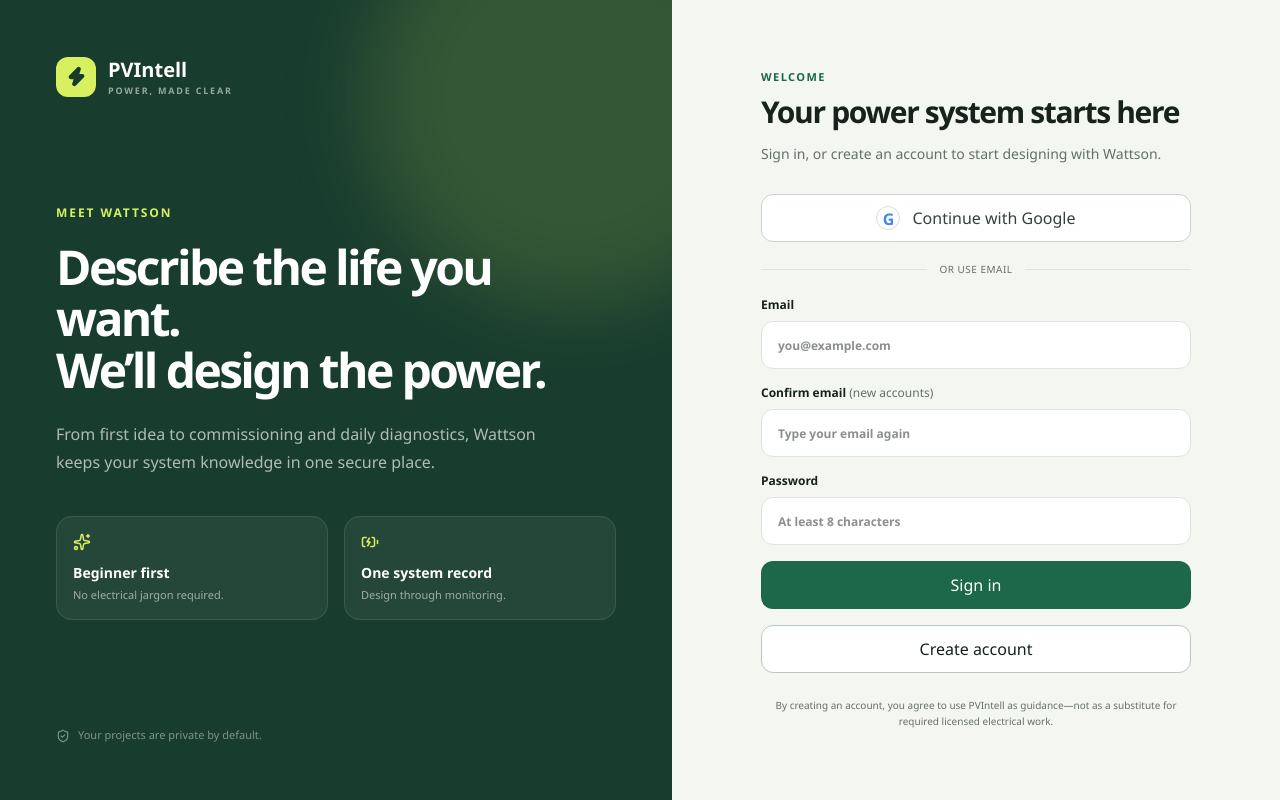
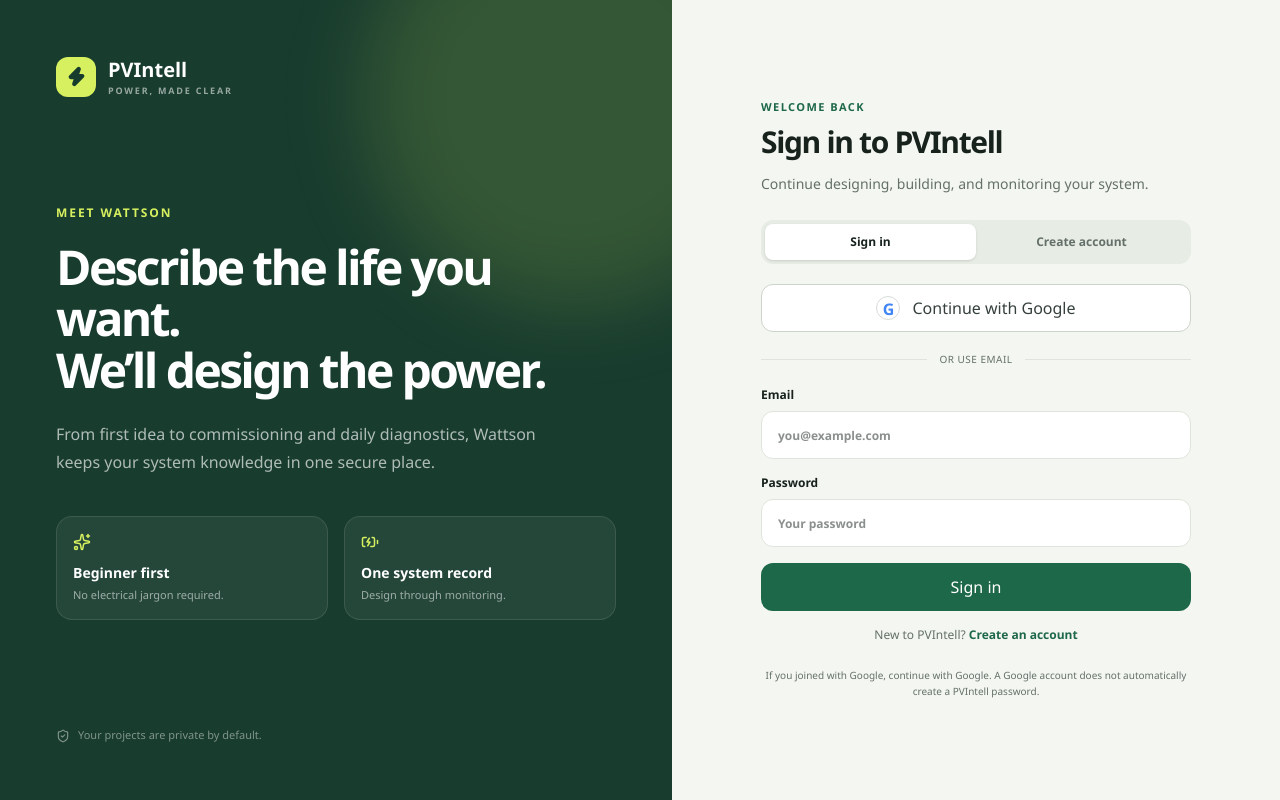
Before and after one commit to jtbmopar1-debug/PVIntell, a Next.js app: page /login in a window 1280 px wide. Built offline with nearby package versions, Linux system fonts and the light colour scheme.

Commit message:
Separate sign-in and account creation

```diff
--- a/src/app/login/actions.ts
+++ b/src/app/login/actions.ts
@@ -18,12 +18,12 @@ export async function login(formData: FormData) {
 
 export async function signup(formData: FormData) {
   const email=formData.get("email");
-  if(email!==formData.get("emailConfirm")) redirect("/login?error=The+two+email+addresses+do+not+match");
+  if(email!==formData.get("emailConfirm")) redirect("/login?mode=signup&error=The+two+email+addresses+do+not+match");
   const parsed = credentialsSchema.safeParse({ email, password: formData.get("password") });
-  if (!parsed.success) redirect("/login?error=Enter+a+valid+email+and+an+8-character+password");
+  if (!parsed.success) redirect("/login?mode=signup&error=Enter+a+valid+email+and+an+8-character+password");
   const supabase = await createClient();
   const { error } = await supabase.auth.signUp(parsed.data);
-  if (error) redirect(`/login?error=${encodeURIComponent(error.message)}`);
+  if (error) redirect(`/login?mode=signup&error=${encodeURIComponent(error.message)}`);
   redirect("/");
 }
 
--- a/src/app/login/page.tsx
+++ b/src/app/login/page.tsx
@@ -1,18 +1,31 @@
 import { BatteryCharging, ShieldCheck, Sparkles, Zap } from "lucide-react";
+import Link from "next/link";
 import { login, loginWithGoogle, signup } from "./actions";
 
-export default async function LoginPage({ searchParams }: { searchParams: Promise<{ error?: string; message?: string }> }) {
+export default async function LoginPage({ searchParams }: { searchParams: Promise<{ error?: string; message?: string; mode?: string }> }) {
   const notice = await searchParams;
+  const creating = notice.mode === "signup";
   return <main className="grid min-h-screen bg-[#f4f6f1] lg:grid-cols-[1.05fr_.95fr]">
     <section className="relative hidden overflow-hidden bg-[#183c2e] p-14 text-white lg:flex lg:flex-col">
-      <div className="absolute -right-28 -top-28 size-[420px] rounded-full bg-[#d7f05f]/15 blur-2xl"/><div className="relative flex items-center gap-3"><span className="grid size-10 place-items-center rounded-xl bg-[#d7f05f] text-[#173c2d]"><Zap size={21} fill="currentColor"/></span><div><div className="font-display text-xl font-extrabold">PVIntell</div><div className="text-[9px] font-bold uppercase tracking-[.2em] text-white/55">Power, made clear</div></div></div>
+      <div className="absolute -right-28 -top-28 size-[420px] rounded-full bg-[#d7f05f]/15 blur-2xl"/>
+      <div className="relative flex items-center gap-3"><span className="grid size-10 place-items-center rounded-xl bg-[#d7f05f] text-[#173c2d]"><Zap size={21} fill="currentColor"/></span><div><div className="font-display text-xl font-extrabold">PVIntell</div><div className="text-[9px] font-bold uppercase tracking-[.2em] text-white/55">Power, made clear</div></div></div>
       <div className="relative my-auto max-w-xl"><div className="text-xs font-bold uppercase tracking-[.16em] text-[#d7f05f]">Meet Wattson</div><h1 className="mt-5 font-display text-5xl font-extrabold leading-[1.08] tracking-[-.055em]">Describe the life you want.<br/>We’ll design the power.</h1><p className="mt-6 max-w-lg text-base leading-7 text-white/65">From first idea to commissioning and daily diagnostics, Wattson keeps your system knowledge in one secure place.</p><div className="mt-10 grid grid-cols-2 gap-4"><Feature icon={Sparkles} title="Beginner first" text="No electrical jargon required."/><Feature icon={BatteryCharging} title="One system record" text="Design through monitoring."/></div></div>
       <div className="relative flex items-center gap-2 text-[11px] text-white/45"><ShieldCheck size={14}/>Your projects are private by default.</div>
     </section>
-    <section className="flex items-center justify-center p-6 md:p-12"><div className="w-full max-w-[430px]"><div className="mb-9 lg:hidden"><div className="flex items-center gap-3"><span className="grid size-10 place-items-center rounded-xl bg-brand text-white"><Zap size={20} fill="currentColor"/></span><strong className="font-display text-xl">PVIntell</strong></div></div><div className="eyebrow">Welcome</div><h2 className="mt-3 font-display text-3xl font-extrabold tracking-[-.045em]">Your power system starts here</h2><p className="mt-3 text-sm leading-6 text-muted">Sign in, or create an account to start designing with Wattson.</p>
-      {(notice.error||notice.message)&&<div className={`mt-6 rounded-xl border p-3 text-xs ${notice.error?"border-[#e7c3b8] bg-[#fff1ed] text-[#8b432f]":"border-[#bad5c3] bg-[#eaf5ed] text-[#286143]"}`}>{notice.error??notice.message}</div>}
-      <form action={loginWithGoogle}><button className="mt-7 flex h-12 w-full items-center justify-center gap-3 rounded-xl border border-[#ccd4cc] bg-white text-sm font-bold text-[#36413b] hover:border-[#9fac9f] hover:bg-[#fafbf9]"><span className="grid size-6 place-items-center rounded-full border border-[#d7dcd7] font-bold text-[#4285f4]">G</span>Continue with Google</button></form><div className="my-5 flex items-center gap-3 text-[10px] uppercase tracking-wider text-muted"><span className="h-px flex-1 bg-line"/>or use email<span className="h-px flex-1 bg-line"/></div>
-      <form className="space-y-4"><label className="block text-xs font-bold">Email<input name="email" type="email" autoComplete="email" required className="mt-2 h-12 w-full rounded-xl border border-line bg-white px-4 font-normal outline-none focus:border-brand" placeholder="you@example.com"/></label><label className="block text-xs font-bold">Confirm email <span className="font-normal text-muted">(new accounts)</span><input name="emailConfirm" type="email" autoComplete="email" className="mt-2 h-12 w-full rounded-xl border border-line bg-white px-4 font-normal outline-none focus:border-brand" placeholder="Type your email again"/></label><label className="block text-xs font-bold">Password<input name="password" type="password" autoComplete="current-password" required minLength={8} className="mt-2 h-12 w-full rounded-xl border border-line bg-white px-4 font-normal outline-none focus:border-brand" placeholder="At least 8 characters"/></label><button formAction={login} formNoValidate className="h-12 w-full rounded-xl bg-brand text-sm font-bold text-white hover:bg-[#15583b]">Sign in</button><button formAction={signup} className="h-12 w-full rounded-xl border border-[#b9c8bc] bg-white text-sm font-bold text-ink hover:bg-[#f3f6f1]">Create account</button></form><p className="mt-6 text-center text-[10px] leading-4 text-muted">By creating an account, you agree to use PVIntell as guidance—not as a substitute for required licensed electrical work.</p></div></section>
+    <section className="flex items-center justify-center p-6 md:p-12"><div className="w-full max-w-[430px]">
+      <div className="mb-9 lg:hidden"><div className="flex items-center gap-3"><span className="grid size-10 place-items-center rounded-xl bg-brand text-white"><Zap size={20} fill="currentColor"/></span><strong className="font-display text-xl">PVIntell</strong></div></div>
+      <div className="eyebrow">{creating ? "Create account" : "Welcome back"}</div><h2 className="mt-3 font-display text-3xl font-extrabold tracking-[-.045em]">{creating ? "Start your power system" : "Sign in to PVIntell"}</h2><p className="mt-3 text-sm leading-6 text-muted">{creating ? "Create your account, then tell Wattson what you want to power." : "Continue designing, building, and monitoring your system."}</p>
+      <div className="mt-6 grid grid-cols-2 rounded-xl bg-[#e7ece5] p-1"><Link href="/login" className={`rounded-lg py-2.5 text-center text-xs font-bold ${!creating?"bg-white text-ink shadow-sm":"text-muted"}`}>Sign in</Link><Link href="/login?mode=signup" className={`rounded-lg py-2.5 text-center text-xs font-bold ${creating?"bg-white text-ink shadow-sm":"text-muted"}`}>Create account</Link></div>
+      {(notice.error||notice.message)&&<div className={`mt-5 rounded-xl border p-3 text-xs ${notice.error?"border-[#e7c3b8] bg-[#fff1ed] text-[#8b432f]":"border-[#bad5c3] bg-[#eaf5ed] text-[#286143]"}`}>{notice.error??notice.message}</div>}
+      <form action={loginWithGoogle}><button className="mt-5 flex h-12 w-full items-center justify-center gap-3 rounded-xl border border-[#ccd4cc] bg-white text-sm font-bold text-[#36413b] hover:border-[#9fac9f] hover:bg-[#fafbf9]"><span className="grid size-6 place-items-center rounded-full border border-[#d7dcd7] font-bold text-[#4285f4]">G</span>Continue with Google</button></form>
+      <div className="my-5 flex items-center gap-3 text-[10px] uppercase tracking-wider text-muted"><span className="h-px flex-1 bg-line"/>or use email<span className="h-px flex-1 bg-line"/></div>
+      {creating ? <SignupForm/> : <LoginForm/>}
+      <p className="mt-6 text-center text-[10px] leading-4 text-muted">{creating ? "By creating an account, you agree to use PVIntell as guidance—not as a substitute for required licensed electrical work." : "If you joined with Google, continue with Google. A Google account does not automatically create a PVIntell password."}</p>
+    </div></section>
   </main>;
 }
+
+function LoginForm(){return <form action={login} className="space-y-4"><Field label="Email" name="email" type="email" autoComplete="email" placeholder="you@example.com"/><Field label="Password" name="password" type="password" autoComplete="current-password" placeholder="Your password"/><button className="h-12 w-full rounded-xl bg-brand text-sm font-bold text-white hover:bg-[#15583b]">Sign in</button><div className="text-center text-xs text-muted">New to PVIntell? <Link href="/login?mode=signup" className="font-bold text-brand">Create an account</Link></div></form>}
+function SignupForm(){return <form action={signup} className="space-y-4"><Field label="Email" name="email" type="email" autoComplete="email" placeholder="you@example.com"/><Field label="Confirm email" name="emailConfirm" type="email" autoComplete="email" placeholder="Type your email again"/><Field label="Create password" name="password" type="password" autoComplete="new-password" placeholder="At least 8 characters"/><button className="h-12 w-full rounded-xl bg-brand text-sm font-bold text-white hover:bg-[#15583b]">Create account</button><div className="text-center text-xs text-muted">Already have an account? <Link href="/login" className="font-bold text-brand">Sign in</Link></div></form>}
+function Field({label,name,type,autoComplete,placeholder}:{label:string;name:string;type:string;autoComplete:string;placeholder:string}){return <label className="block text-xs font-bold">{label}<input name={name} type={type} autoComplete={autoComplete} required minLength={type==="password"?8:undefined} className="mt-2 h-12 w-full rounded-xl border border-line bg-white px-4 font-normal outline-none focus:border-brand" placeholder={placeholder}/></label>}
 function Feature({icon:Icon,title,text}:{icon:typeof Sparkles;title:string;text:string}){return <div className="rounded-2xl border border-white/10 bg-white/[.06] p-4"><Icon className="text-[#d7f05f]" size={18}/><div className="mt-3 text-sm font-bold">{title}</div><div className="mt-1 text-[11px] text-white/55">{text}</div></div>}
```
